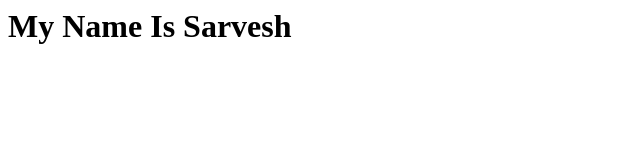
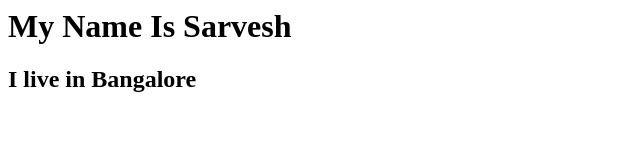
Before and after one commit to sarveshwaran1678/test, a plain HTML site: page index.html in a window 1280 px wide. Shown: the whole page, without its empty margins (0-640 px from the left). Drawn offline with Linux system fonts and the light colour scheme.

Commit message:
Updated h2

```diff
--- a/index.html
+++ b/index.html
@@ -6,5 +6,6 @@
 	</Head>
 	<Body>
 		<h1>My Name Is Sarvesh</h1>
+		<h2>I live in Bangalore</h1>
 	</Body>
 </Html>
```
Also changed, not shown: 1 other file.
